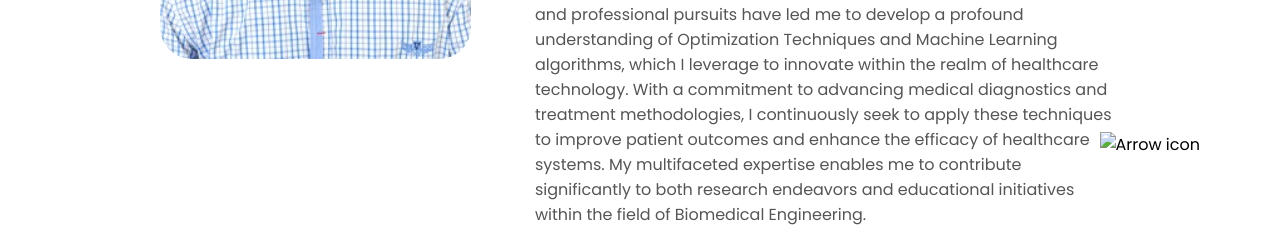
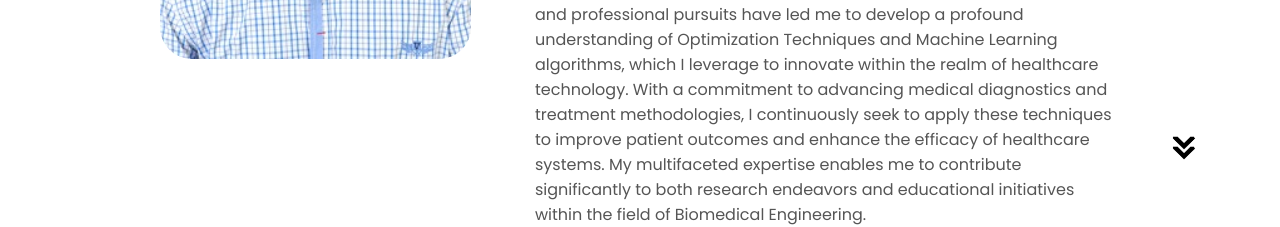
Before and after one commit to DishantSarangal/PF, a plain HTML site: page index.html in a window 1280 px wide. Shown: the part 1460-1687 px from the top of the page. Drawn offline with Linux system fonts and the light colour scheme.

Commit message:
Update index.html

```diff
--- a/index.html
+++ b/index.html
@@ -124,7 +124,7 @@
         </div>
       </div>
       <img
-        src="./assets/arrow.png"
+        src="./arrow.png"
         alt="Arrow icon"
         class="icon arrow"
         onclick="location.href='./#experience'"
```
